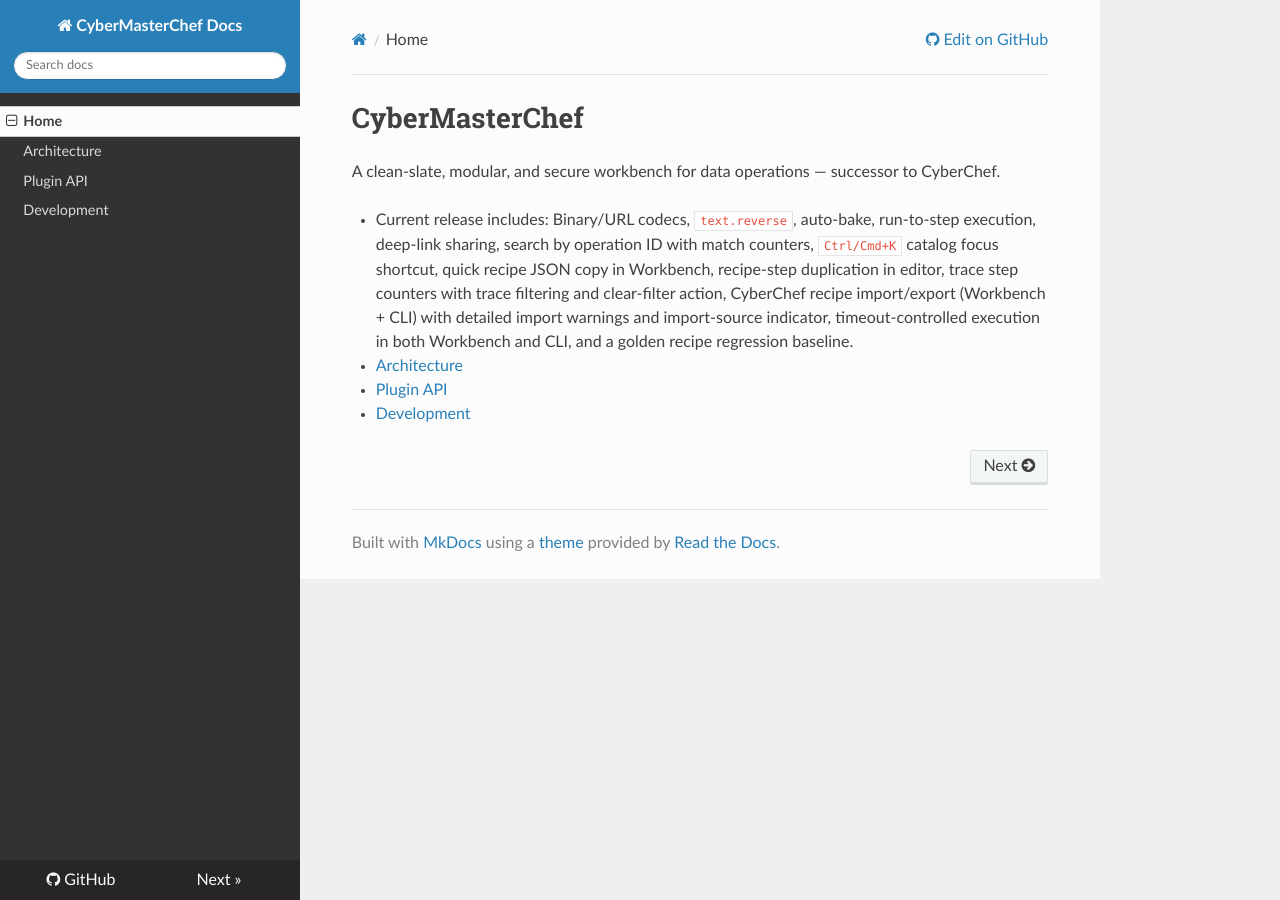
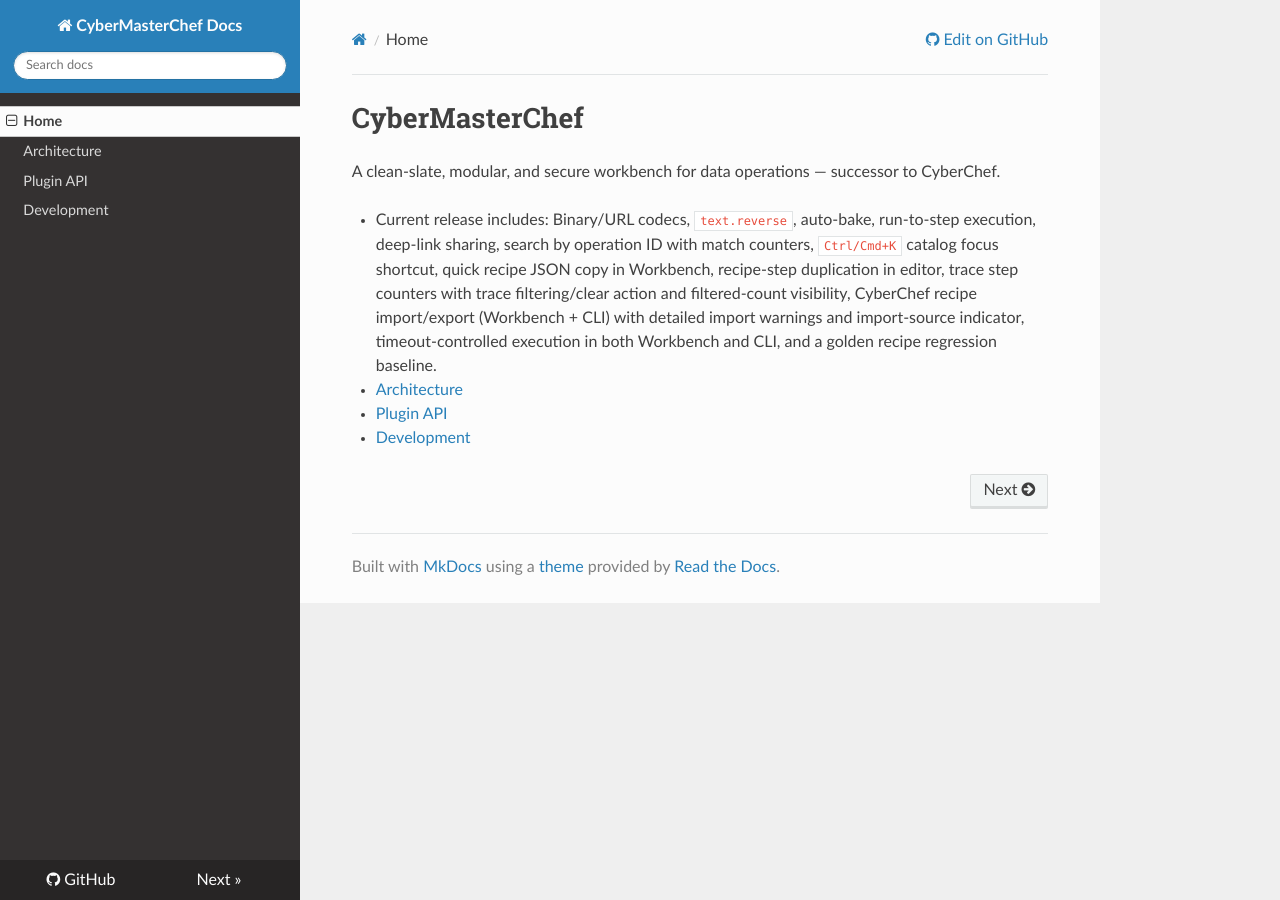
Before and after one commit to mkilijanek/CyberMasterChef, an MkDocs documentation site: the page built from docs/index.md, in a window 1280 px wide. Built offline with MkDocs 1.6.1, drawn with Linux system fonts in a browser that asks for light colours; nearby versions of some CDN libraries.

Commit message:
Show filtered trace count in workbench

```diff
--- a/docs/index.md
+++ b/docs/index.md
@@ -2,7 +2,7 @@
 
 A clean-slate, modular, and secure workbench for data operations — successor to CyberChef.
 
-- Current release includes: Binary/URL codecs, `text.reverse`, auto-bake, run-to-step execution, deep-link sharing, search by operation ID with match counters, `Ctrl/Cmd+K` catalog focus shortcut, quick recipe JSON copy in Workbench, recipe-step duplication in editor, trace step counters with trace filtering and clear-filter action, CyberChef recipe import/export (Workbench + CLI) with detailed import warnings and import-source indicator, timeout-controlled execution in both Workbench and CLI, and a golden recipe regression baseline.
+- Current release includes: Binary/URL codecs, `text.reverse`, auto-bake, run-to-step execution, deep-link sharing, search by operation ID with match counters, `Ctrl/Cmd+K` catalog focus shortcut, quick recipe JSON copy in Workbench, recipe-step duplication in editor, trace step counters with trace filtering/clear action and filtered-count visibility, CyberChef recipe import/export (Workbench + CLI) with detailed import warnings and import-source indicator, timeout-controlled execution in both Workbench and CLI, and a golden recipe regression baseline.
 
 - [Architecture](architecture.md)
 - [Plugin API](plugin-api.md)
```
Also changed, not shown: README.md (+1 -0 lines), 3 other files.
